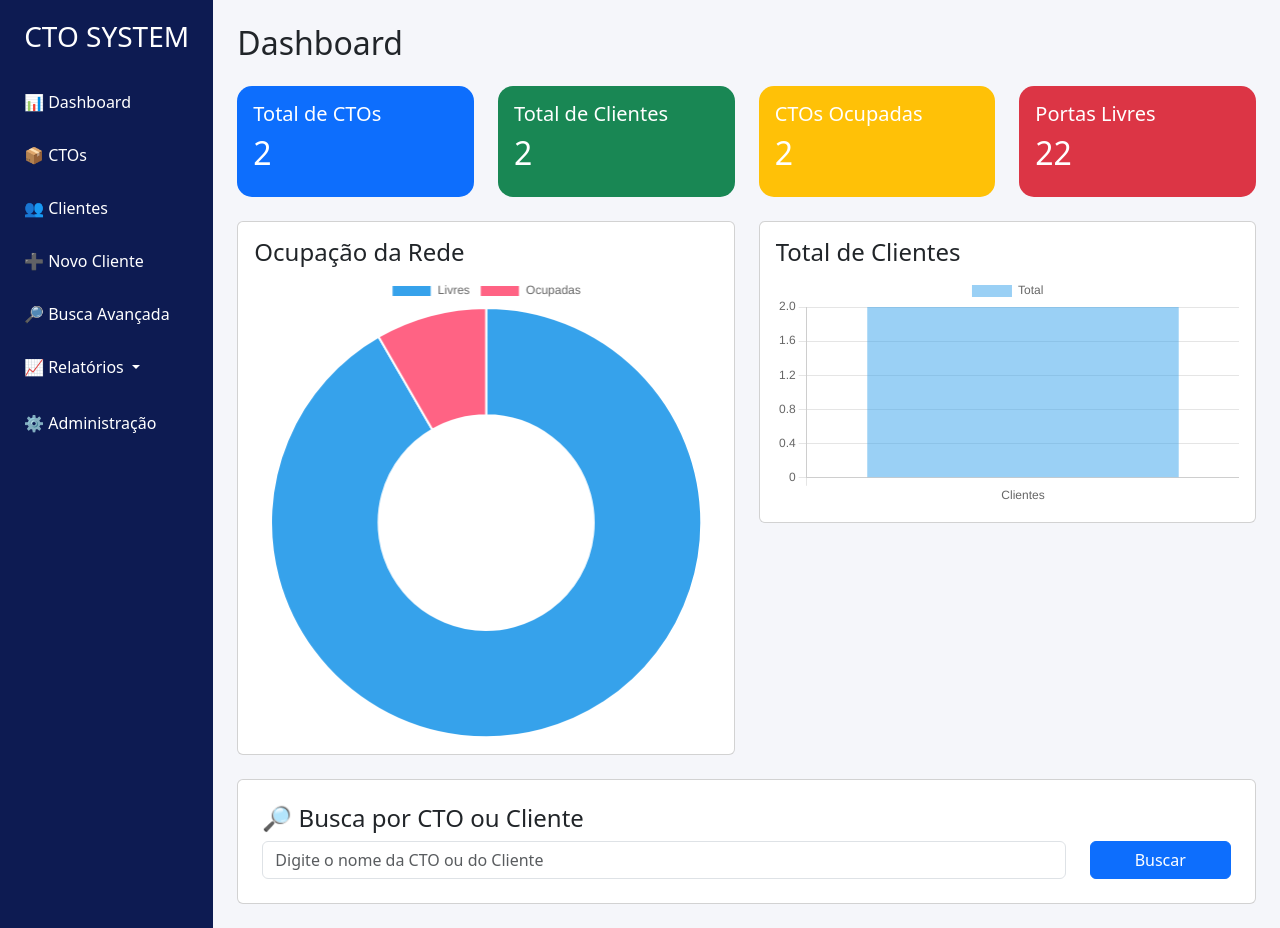
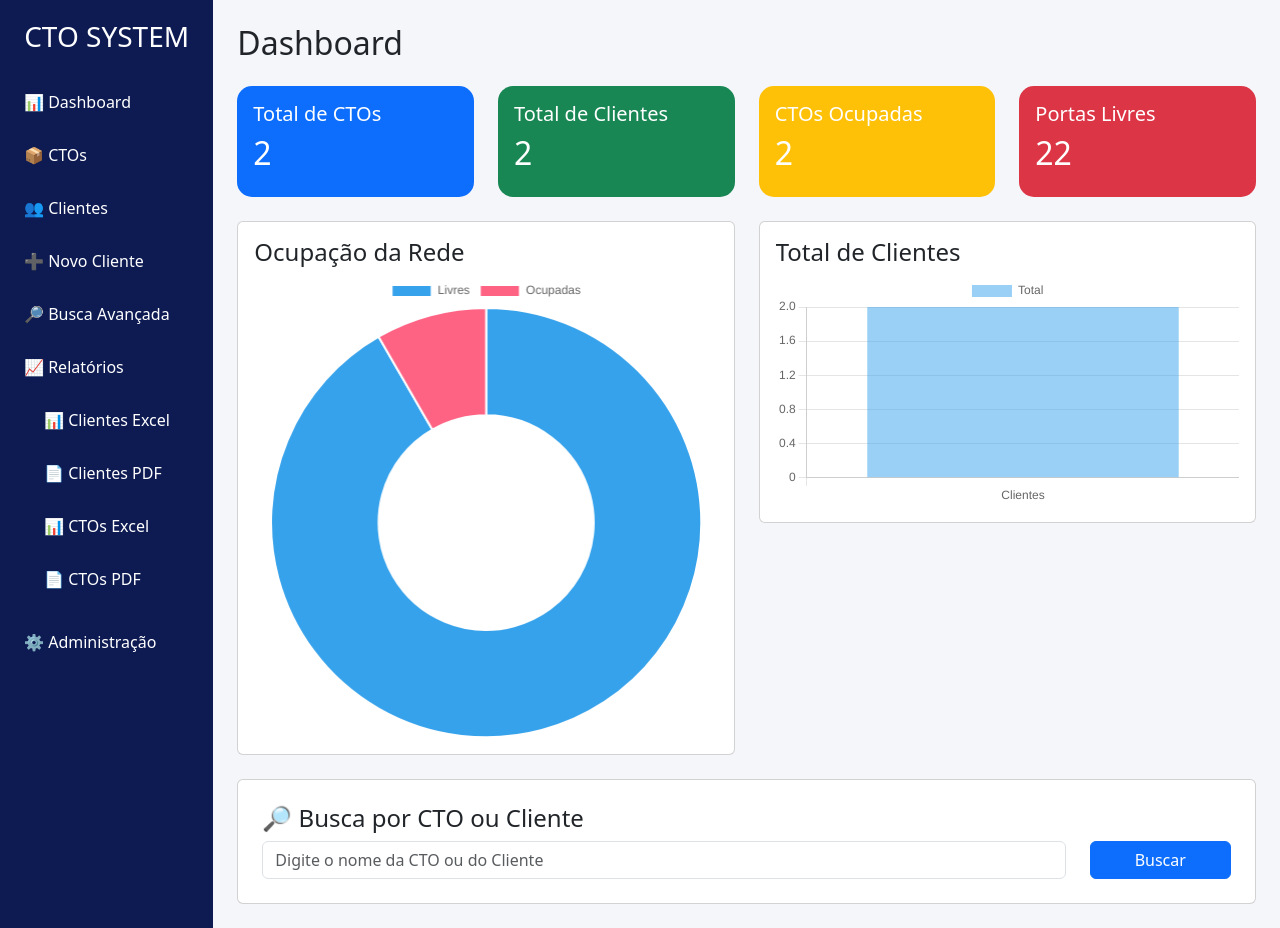
Before and after one commit to jailsonluiz28-ctrl/cto-manager, a Django app: page / in a window 1280 px wide. Run offline with Django 5.2, Linux system fonts and the light colour scheme; a user stored in the database is signed in; data comes from the database, SQL or seed files in the repository.

Commit message:
Corrigido menu de relatórios

```diff
--- a/dashboard/templates/dashboard/home.html
+++ b/dashboard/templates/dashboard/home.html
@@ -86,56 +86,27 @@
                 🔎 Busca Avançada
             </a>
 
-            <div class="dropdown mb-2">
+            <a href="#">
+                📈 Relatórios
+            </a>
 
-                <a class="dropdown-toggle"
-                   href="#"
-                   role="button"
-                   data-bs-toggle="dropdown">
+            <div style="margin-left:20px; margin-bottom:15px;">
 
-                    📈 Relatórios
-
+                <a href="/clientes/exportar/excel/">
+                    📊 Clientes Excel
                 </a>
 
-                <ul class="dropdown-menu">
+                <a href="/clientes/exportar/pdf/">
+                    📄 Clientes PDF
+                </a>
 
-                    <li>
-                        <a class="dropdown-item"
-                           href="/clientes/exportar/excel/">
+                <a href="/ctos/exportar/excel/">
+                    📊 CTOs Excel
+                </a>
 
-                            👥 Clientes Excel
-
-                        </a>
-                    </li>
-
-                    <li>
-                        <a class="dropdown-item"
-                           href="/clientes/exportar/pdf/">
-
-                            👥 Clientes PDF
-
-                        </a>
-                    </li>
-
-                    <li>
-                        <a class="dropdown-item"
-                           href="/ctos/exportar/excel/">
-
-                            📦 CTOs Excel
-
-                        </a>
-                    </li>
-
-                    <li>
-                        <a class="dropdown-item"
-                           href="/ctos/exportar/pdf/">
-
-                            📦 CTOs PDF
-
-                        </a>
-                    </li>
-
-                </ul>
+                <a href="/ctos/exportar/pdf/">
+                    📄 CTOs PDF
+                </a>
 
             </div>
 
```
